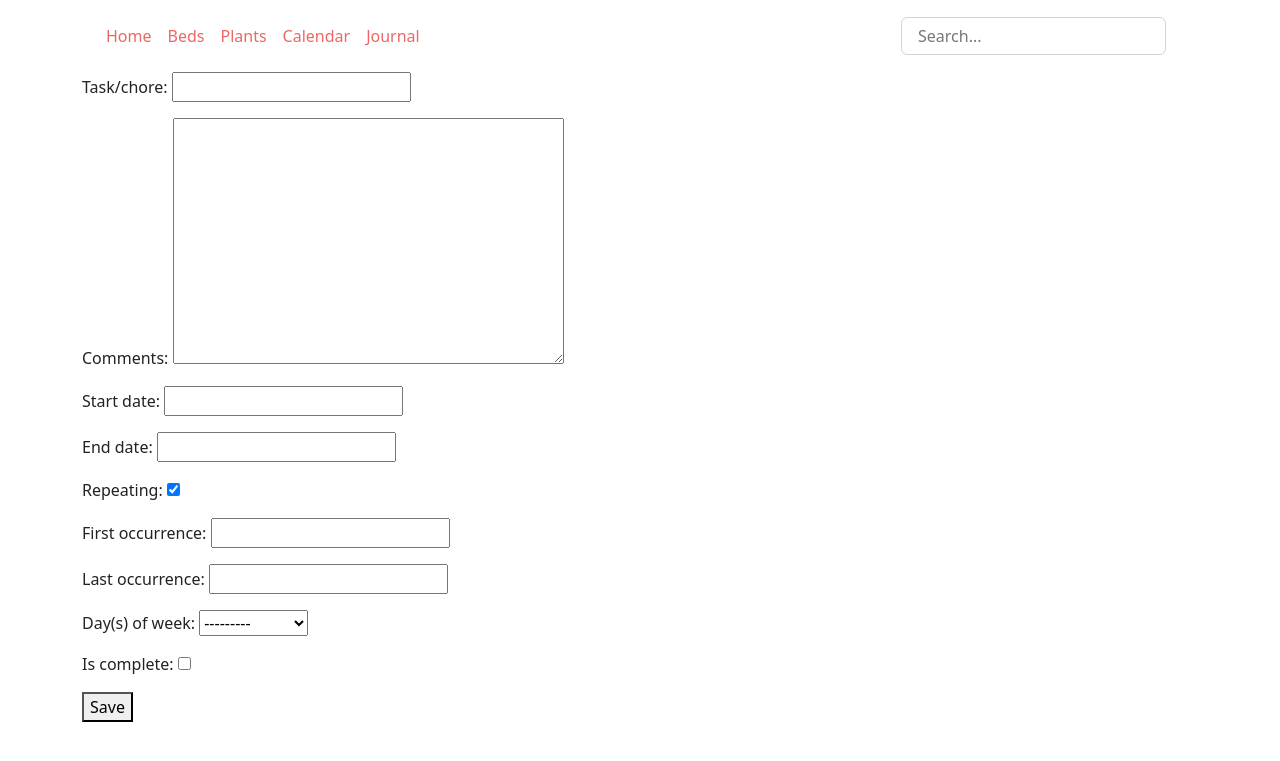
After one commit to kurtwall/newgarden, a Django app: page /tasks/add/ in a window 1280 px wide. The commit adds this page. Shown: the top 761 px of the page. Run offline with Django 5.2, Linux system fonts and the light colour scheme; some libraries are stand-ins or nearby versions; some web fonts are replaced.

Commit message:
Add basic support for adding and editing tasks and journal notes in the UI instead of the admin interface.

```diff
--- a/plants/models.py
+++ b/plants/models.py
@@ -96,7 +96,7 @@ class JournalNote(models.Model):
         return f"{self.date}"
 
     def get_absolute_url(self):
-        return reverse("journal_note_detail", kwargs={"pk": self.pk})
+        return reverse("journalnote_detail", kwargs={"pk": self.pk})
 
     def get_queryset(self):
         journalnote_list = JournalNote.objects.all()[:5]
--- a/plants/templates/plants/base.html
+++ b/plants/templates/plants/base.html
@@ -13,7 +13,7 @@
           crossorigin="anonymous">
 
     {# Bootswatch stylesheet #}
-    <link rel="stylesheet" href="https://cdn.jsdelivr.net/npm/bootswatch@5.3.2/dist/cyborg/bootstrap.min.css">
+    <link rel="stylesheet" href="https://cdn.jsdelivr.net/npm/bootswatch@5.3.2/dist/journal/bootstrap.min.css">
 
     {# FullCalendar scripts #}
     <script src='https://cdn.jsdelivr.net/npm/fullcalendar@6.1.11/index.global.min.js'></script>
@@ -34,7 +34,7 @@
                     <li><a href="{% url 'bed_list' %}" class="nav-link px-2 text-primary">Beds</a></li>
                     <li><a href="{% url 'plant_list' %}" class="nav-link px-2 text-primary">Plants</a></li>
                     <li><a href="{% url 'calendar' %}" class="nav-link px-2 text-primary">Calendar</a></li>
-                    <li><a href="{% url 'journal_note_list' %}" class="nav-link px-2 text-primary">Journal</a></li>
+                    <li><a href="{% url 'journalnote_list' %}" class="nav-link px-2 text-primary">Journal</a></li>
                 </ul>
                 <form class="form col-12 col-lg-auto mb-3 mb-lg-0 me-lg-3" role="search">
                     <input type="search" class="form-control" placeholder="Search..." aria-label="Search">
--- a/plants/templates/plants/index.html
+++ b/plants/templates/plants/index.html
@@ -20,7 +20,7 @@
                             {% elif view.title|lower == "calendar" %}
                                 <a href="{% url 'calendar' %}"><img class="card-img-top px-2 py-2" width="100%" height="225" alt="clipart image of gardening tools" src="{% static 'plants/tasks.jpg' %}"></a>
                             {% elif view.title|lower == "journal" %}
-                                <a href="{% url 'journal_note_list' %}"><img class="card-img-top px-2 py-2" width="100%" height="225" alt="clipart image of a gardening journal" src="{% static 'plants/journal.jpg' %}"></a>
+                                <a href="{% url 'journalnote_list' %}"><img class="card-img-top px-2 py-2" width="100%" height="225" alt="clipart image of a gardening journal" src="{% static 'plants/journal.jpg' %}"></a>
                             {% endif %}
                             <div class="card-body">
                                 <div class="d-flex justify-content-between align-items-center"></div>
--- a/plants/templates/plants/journal_note_detail.html
+++ b/plants/templates/plants/journalnote_detail.html
@@ -1,4 +1,5 @@
 {% extends 'plants/base.html' %}
+{% load static %}
 
 {% block page_title %} Journal Note {% endblock %}
 
@@ -7,7 +8,7 @@
     <div class="container">
         <h1>Journal</h1>
         <ul class="list-group">
-            <li class="list-group-item">{{ journalnote.date }}</li>
+            <li class="list-group-item">{{ journalnote.date | date:"Y-m-d" }}</li>
             <li class="list-group-item">{{ journalnote.task }}</li>
             <li class="list-group-item">{{ journalnote.note }}</li>
         </ul>
--- a/plants/templates/plants/task_detail.html
+++ b/plants/templates/plants/task_detail.html
@@ -19,5 +19,6 @@
             <li class="list-group-item">Note: {{ task.note }}</li>
         </ul>
     </div>
+    <a href="{% url 'task_edit' task.pk %}" class="btn btn-primary">Edit Task</a>
 
 {% endblock %}
--- /dev/null
+++ b/plants/templates/plants/task_form.html
@@ -0,0 +1,11 @@
+{% extends 'plants/base.html' %}
+{% load static %}
+
+{% block content %}
+
+    <form action="/tasks/add/" method="POST">
+        {% csrf_token %}
+        {{ form.as_p }}
+        <button type="submit">Save</button>
+    </form>
+{% endblock %}
--- a/plants/urls.py
+++ b/plants/urls.py
@@ -1,20 +1,23 @@
 from django.urls import path
 
 from plants import views
-from .views import calendar, add_event, all_events, remove_event, update_event
+from .views import calendar, all_events
 
 urlpatterns = (([
     path("", views.index, name="index"),
     path("beds/", views.BedListView.as_view(), name="bed_list"),
     path("beds/<num>/", views.bed_detail_view, name="bed_detail"),
-    path("journal/", views.JournalNoteListView.as_view(), name="journal_note_list"),
-    path("journal/<int:pk>/", views.JournalNoteDetailView.as_view(), name="journalentry_detail"),
+    path("journal/", views.JournalNoteListView.as_view(), name="journalnote_list"),
+    path("journal/<int:pk>/", views.JournalNoteDetailView.as_view(), name="journalnote_detail"),
+    path("journal/add/", views.JournalCreateNoteView.as_view(), name="journalnote_create"),
+    path("journal/update/<int:pk>/", views.JournalUpdateNoteView.as_view(), name="journalnote_edit"),
+    path("journal/delete/<int:pk>/", views.JournalDeleteNoteView.as_view(), name="journalnote_delete"),
     path("plants/", views.PlantListView.as_view(), name="plant_list"),
     path("plants/<int:pk>/", views.PlantDetailView.as_view(), name="plant_detail"),
     path('tasks/', calendar, name='calendar'),
     path("tasks/<int:pk>/", views.TaskDetailView.as_view(), name="task_detail"),
+    path("tasks/add/", views.TaskCreateView.as_view(), name="task_add"),
+    path("tasks/update/<int:pk>", views.TaskUpdateView.as_view(), name="task_edit"),
+    path("tasks/delete/<int:pk>/", views.TaskDeleteView.as_view(), name="task_delete"),
     path('all_events/', all_events, name='all_events'),
-    path('add_event/', add_event, name='add_event'),
-    path('update_event/', update_event, name='update_event'),
-    path('remove_event/', remove_event, name='remove_event'),
 ]))
--- a/plants/views.py
+++ b/plants/views.py
@@ -1,6 +1,8 @@
 from django.http import JsonResponse
 from django.shortcuts import render
+from django.urls import reverse_lazy
 from django.views.generic import DetailView, ListView
+from django.views.generic.edit import CreateView, DeleteView, UpdateView
 
 from plants.models import Bed, JournalNote, Plant, Planting, Task
 
@@ -25,17 +27,32 @@ def bed_detail_view(request, num):
 
 class JournalNoteListView(ListView):
     model = JournalNote
-    template_name = "plants/journal_note_list.html"
+    template_name = "plants/journalnote_list.html"
 
 
 class JournalNoteDetailView(DetailView):
     model = JournalNote
-    template_name = "plants/journal_note_detail.html"
+    template_name = "plants/journalnote_detail.html"
 
 
 class PlantListView(ListView):
     model = Plant
     template_name = "plants/plant_list.html"
+
+
+class JournalCreateNoteView(CreateView):
+    model = JournalNote
+    fields = ["date", "task", "bed", "note", "image", "image_desc"]
+
+
+class JournalUpdateNoteView(UpdateView):
+    model = JournalNote
+    fields = ["date", "task", "bed", "note", "image", "image_desc"]
+
+
+class JournalDeleteNoteView(DeleteView):
+    model = JournalNote
+    success_url = reverse_lazy("journalnote_list")
 
 
 class PlantDetailView(DetailView):
@@ -48,8 +65,23 @@ class TaskDetailView(DetailView):
     template_name = "plants/task_detail.html"
 
 
-class AddTaskView():
-    pass
+class TaskCreateView(CreateView):
+    model = Task
+    fields = ["name", "note", "start", "end", "is_recurring", "start_recur", "end_recur", "days_of_week",
+              "is_completed"]
+    template_name = "plants/task_form.html"
+
+
+class TaskUpdateView(UpdateView):
+    model = Task
+    fields = ["name", "note", "start", "end", "is_recurring", "start_recur", "end_recur", "days_of_week",
+              "is_completed"]
+    template_name = "plants/task_form.html"
+
+
+class TaskDeleteView(DeleteView):
+    model = Task
+    success_url = reverse_lazy("all_events")
 
 
 # View functions for FullCalendar. These views link FullCalendar's Javascript to Django's Python. FullCalendar's Event
@@ -77,8 +109,7 @@ def all_events(request):
                 'daysOfWeek': task.days_of_week,
                 'startRecur': task.start_recur,
                 'endRecur': task.end_recur,
-                'url': task.get_absolute_url(),
-                'extendedProps': {'fooproperty': 'barvalue'},
+                'url': task.get_absolute_url()
             })
         else:
             out.append({
@@ -87,45 +118,6 @@ def all_events(request):
                 'allDay': True,
                 'start': task.start,
                 'end': task.end,
-                'url': task.get_absolute_url(),
-                'extendedProps': {'fooproperty': 'barvalue'},
+                'url': task.get_absolute_url()
             })
     return JsonResponse(out, safe=False)
-
-
-def add_event(request):
-    name = request.GET.get("name", None)
-    is_recurring = request.GET.get("isRecurring")
-    start = request.GET.get("start", None)
-    end = request.GET.get("end", None)
-    days_of_week = request.GET.get("daysOfWeek", None)
-    start_recur = request.GET.get("startRecur", None)
-    end_recur = request.GET.get("endRecur", None)
-    all_day = True
-    event = Task(name=str(name), start=start, end=end, allDay = all_day, is_recurring=is_recurring,
-                 days_of_week=days_of_week, start_recur=start_recur, end_recur=end_recur)
-    event.save()
-    data = {}
-    return JsonResponse(data, safe=False)
-
-
-def update_event(request):
-    start = request.GET.get("start", None)
-    end = request.GET.get("end", None)
-    title = request.GET.get("title", None)
-    id = request.GET.get("id", None)
-    event = Task.objects.get(id=id)
-    event.start = start
-    event.end = end
-    event.name = title
-    event.save()
-    data = {}
-    return JsonResponse(data, safe=False)
-
-
-def remove_event(request):
-    id = request.GET.get("id", None)
-    task = Task.objects.get(id=id)
-    task.delete()
-    data = {}
-    return JsonResponse(data, safe=False)
```
Also changed, not shown: plants/templates/plants/calendar.html (+6 -1 lines), plants/templates/plants/journal_note_list.html (deleted, +0 -18 lines), plants/templates/plants/journalnote_form.html (added, +11 -0 lines), plants/templates/plants/journalnote_list.html (added, +25 -0 lines), plants/migrations/0032_task_is_completed.py (added).
